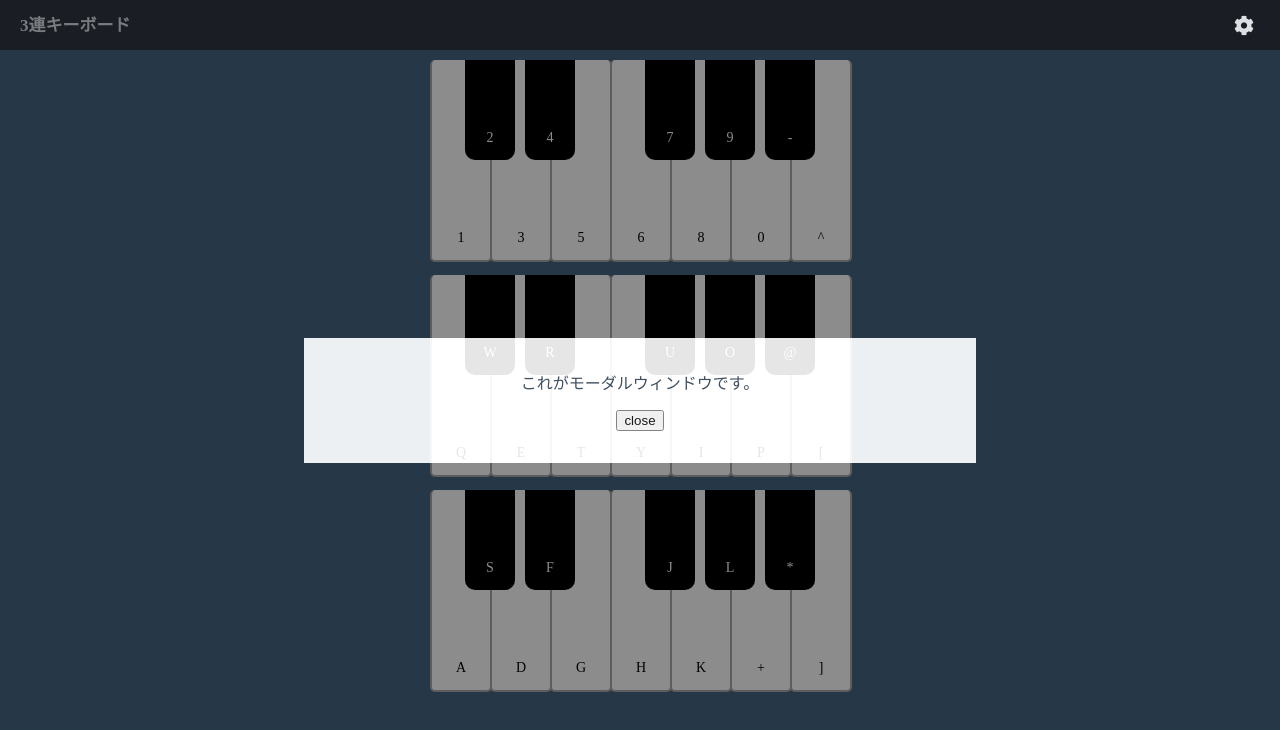
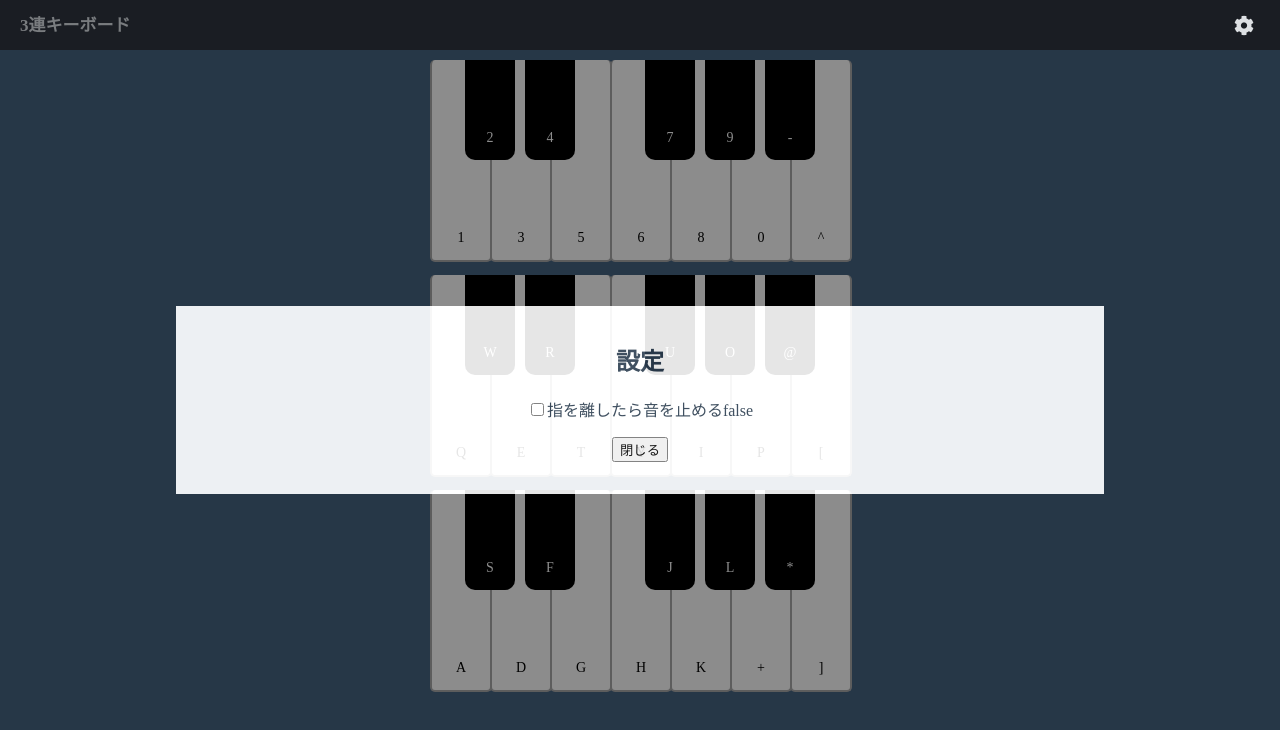
Before and after one commit to yoshiishunichi/ganja-key, a Vue app: page / in a window 1280 px wide. Both pictures are taken after a click on the button 1244 px from the left and 25 px from the top of the page. Shown: the top 730 px of the page. Built offline with nearby package versions, Linux system fonts and the light colour scheme; no server answers.

Commit message:
modalview追加

```diff
--- a/src/components/Header.vue
+++ b/src/components/Header.vue
@@ -1,27 +1,34 @@
 <template>
   <header>
     <h1><a class="title-link" href="/">3連キーボード</a></h1>
-    <button class="setting-btn" type="button"><i class="fa fa-cog mr-2"></i><span></span></button>
-    <div id="overlay">
-      <div id="modalwindow">
-        <p>これがモーダルウィンドウです。</p>
-        <p><button>close</button></p>
-      </div>
-    </div>
+    <button class="setting-btn" type="button" @click="openModal">
+      <i class="fa fa-cog mr-2"></i><span></span>
+    </button>
+    <ModalView v-show="showContent" @from-modalview="closeModal" />
   </header>
 </template>
 
 <script>
+import ModalView from './ModalView.vue';
+
 export default {
   name: 'Header',
+  components: {
+    ModalView,
+  },
   data() {
     return {
       showContent: false,
+      releasestop: false,
     };
   },
   methods: {
     openModal() {
-      this.showContent = true;
+      this.showContent = !this.showContent;
+    },
+    closeModal(releasestop) {
+      this.showContent = false;
+      this.releasestop = releasestop;
     },
   },
 };
@@ -87,24 +94,4 @@ a:hover {
   display: inline;
   font-size: 20px;
 }
-
-#overlay {
-  z-index: 1;
-  position: fixed;
-  top: 0;
-  left: 0;
-  width: 100%;
-  height: 100%;
-  background-color: rgba(0, 0, 0, 0.5);
-  display: flex;
-  align-items: center;
-  justify-content: center;
-}
-
-#modalwindow {
-  z-index: 2;
-  width: 50%;
-  padding: 1em;
-  background: #fff;
-}
 </style>
--- /dev/null
+++ b/src/components/ModalView.vue
@@ -0,0 +1,60 @@
+<template>
+  <div v-show="showContent" id="overlay" @click="clickEvent">
+    <div id="modalwindow" @click="stopEvent">
+      <h2>設定</h2>
+      <p>
+        <input id="stopsound" v-model="releasestop" type="checkbox" /><label
+          for="stopsound"
+          class="stopsoundlabel"
+          >指を離したら音を止める{{ releasestop }}</label
+        >
+      </p>
+      <p><button @click="clickEvent">閉じる</button></p>
+    </div>
+  </div>
+</template>
+
+<script>
+export default {
+  name: 'ModalView',
+  data() {
+    return {
+      releasestop: 'false',
+    };
+  },
+  methods: {
+    clickEvent() {
+      this.$emit('from-child-close');
+    },
+    stopEvent() {
+      event.stopPropagation();
+    },
+  },
+};
+</script>
+
+<style scoped>
+#overlay {
+  z-index: 1;
+  position: fixed;
+  top: 0;
+  left: 0;
+  width: 100%;
+  height: 100%;
+  background-color: rgba(0, 0, 0, 0.5);
+  display: flex;
+  align-items: center;
+  justify-content: center;
+}
+
+#modalwindow {
+  z-index: 2;
+  width: 70%;
+  padding: 1em;
+  background: #fff;
+}
+
+.stopsoundlabel {
+  user-select: none;
+}
+</style>
```
